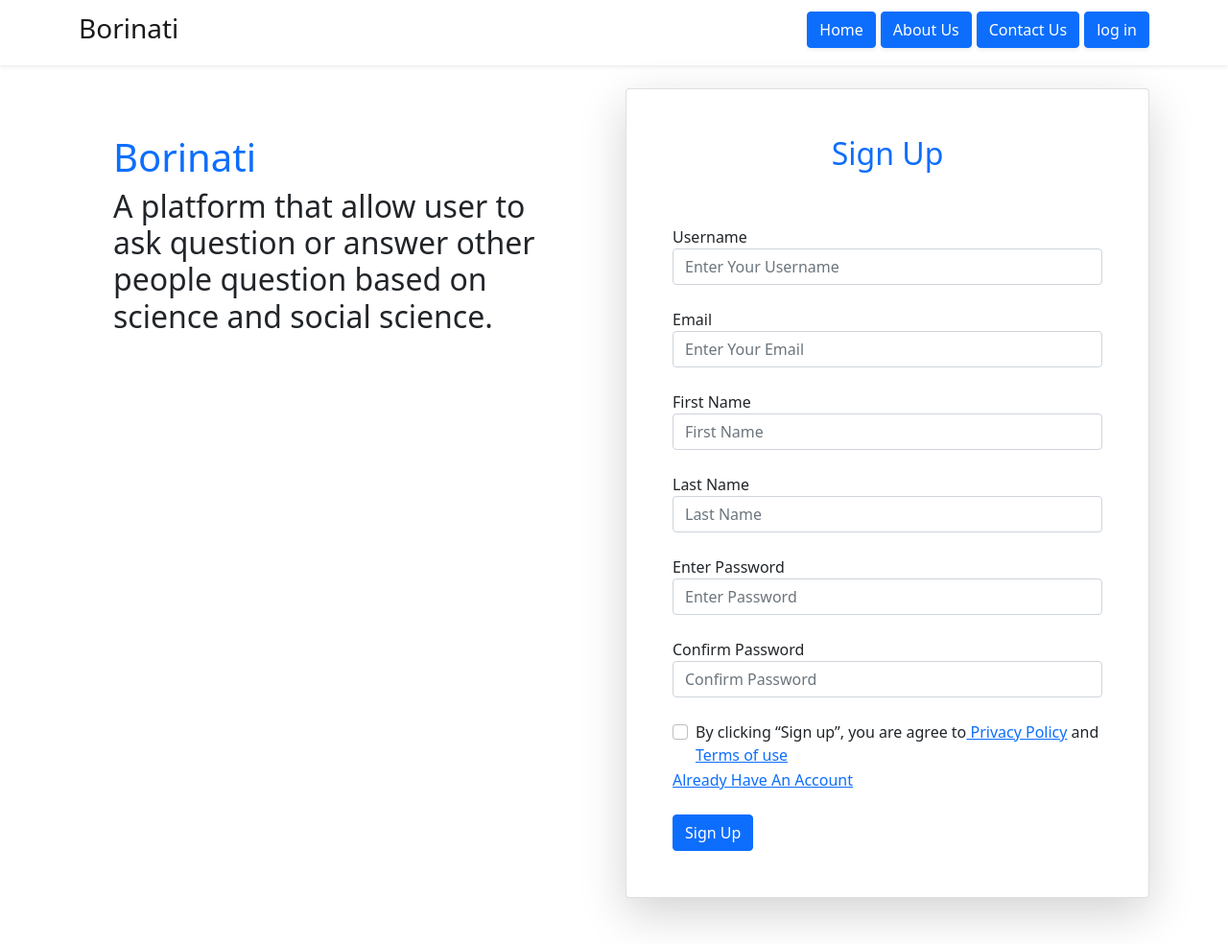
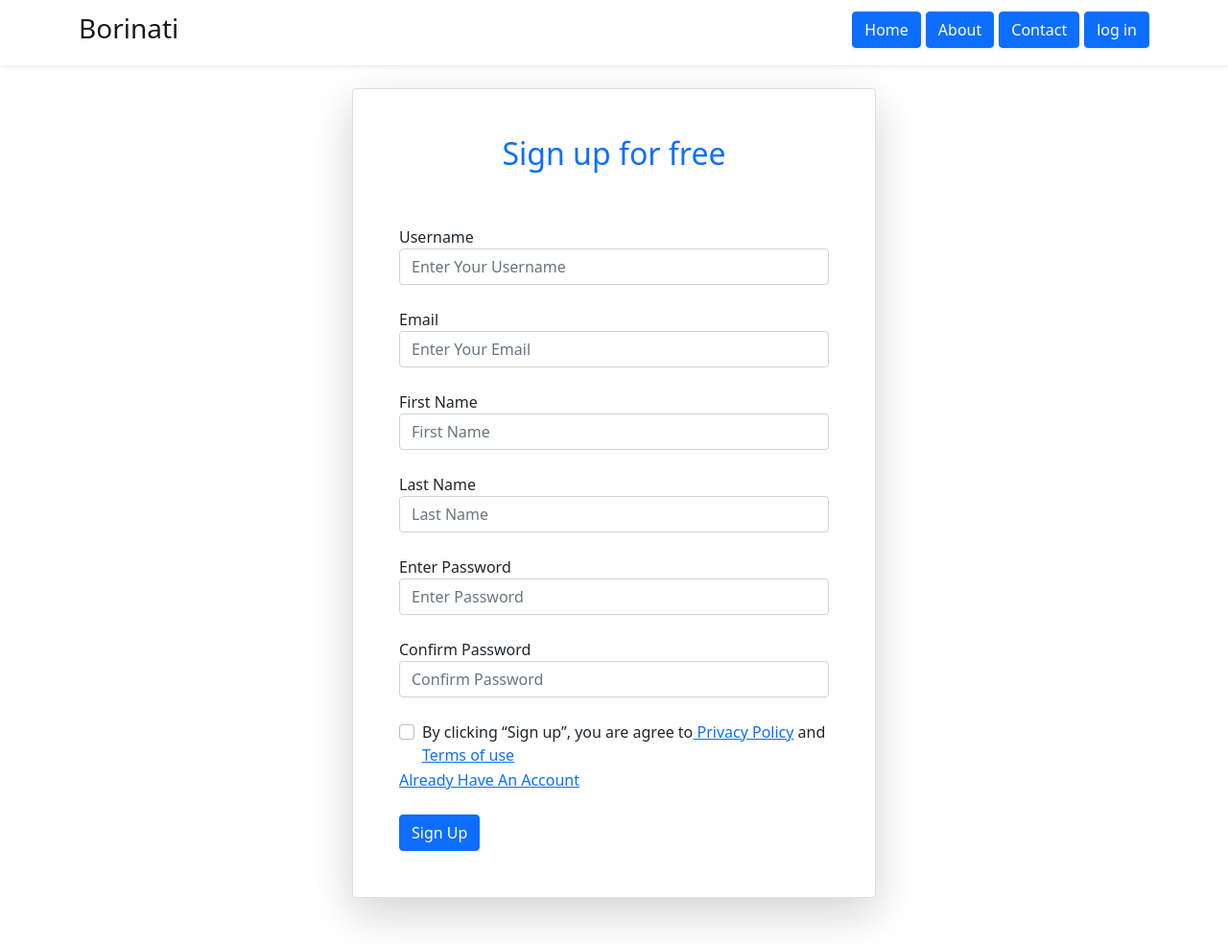
Before and after one commit to Adamu-Abdulkarim-Dee/question-and-answer, a Django app: page /register/ in a window 1280 px wide. Shown: the whole page at 96% size. Run offline with Django 3.2, Linux system fonts and the light colour scheme.

Commit message:
login and signup page

```diff
--- a/templates/signup.html
+++ b/templates/signup.html
@@ -49,9 +49,9 @@
                     <li class="nav-item"><a class="btn btn-primary shadow-sm" aria-current="page"
                     href="{% url 'Home' %}">Home</a></li>
                     <li class="nav-item"><a class="btn btn-primary shadow-sm"
-                        href="{% url 'About' %}">About Us</a></li>
+                        href="{% url 'About' %}">About</a></li>
                     <li class="nav-item"><a class="btn btn-primary shadow-sm"
-                        href="{% url 'FeedBack' %}">Contact Us</a></li>
+                        href="{% url 'FeedBack' %}">Contact</a></li>
                         <li class="nav-item"><a class="btn btn-primary shadow-sm"
                             href="{% url 'login' %}">log in</a></li>
                 </ul>
@@ -62,16 +62,9 @@
     <div class="container p-10">
         <div class="form-container">
           <div class="row justify-content-center align-content-center">
-            <div class="col p-5">
-                <h1 class="text-primary">Borinati</h1>
-                <h2>A platform that allow user to ask question or answer other people
-                question based on science and social science.
-                </h2>
-                <br>
-            </div>
               <div class="col-md-6">
                   <div class="card p-5 shadow-lg bg-body">
-                    <h2 class="text-center text-primary">Sign Up</h2>
+                    <h2 class="text-center text-primary">Sign up for free</h2>
                     <br>
                     <div class="text-center text-danger">
                         {% for message in messages %}
```
Also changed, not shown: templates/login.html (+2 -10 lines).
